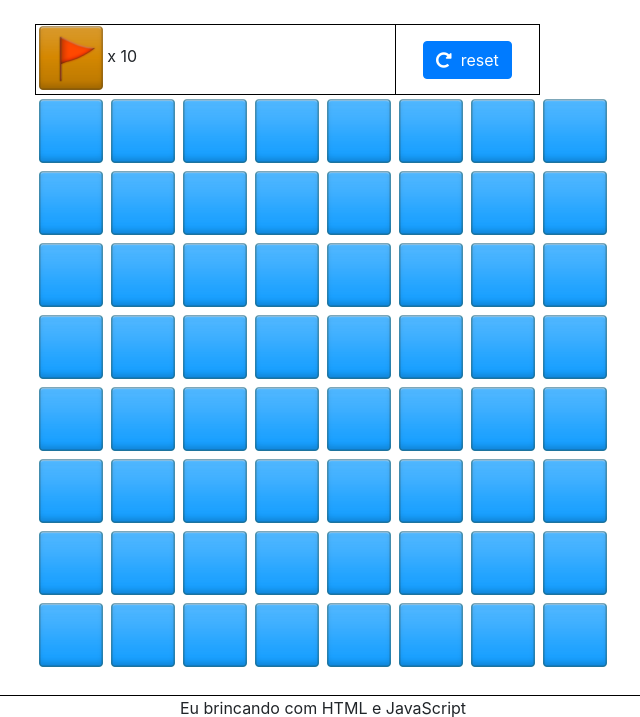
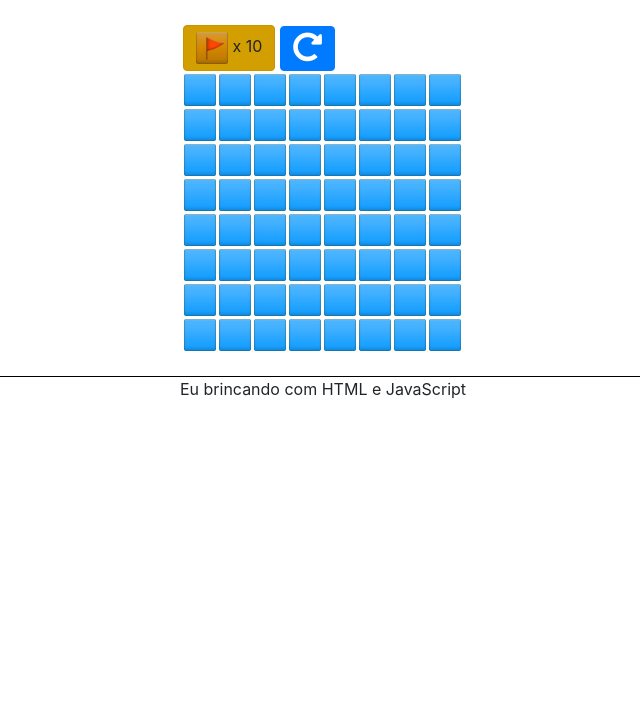
Before and after one commit to Inzpiron/inzpiron.github.io, a PHP site: page /Minado/index.html in a window 1280 px wide. Shown: the part 57-774 px from the top of the page, without its empty margins (317-957 px from the left). Run offline with PHP 8.4, Linux system fonts and the light colour scheme; some libraries are stand-ins or nearby versions.

Commit message:
Add files via upload

```diff
--- a/Minado/controller.js
+++ b/Minado/controller.js
@@ -5,8 +5,14 @@ var gameOver;
 var flagCount;
 
 function iniciaJogo() {
+    alert(getButtonFlag())
     reset();
     buildMap();
+}
+
+function getButtonFlag() {
+    var btn = document.getElementById("botaoloco");
+    return btn.checked;
 }
 
 function buildMap() {
@@ -76,7 +82,7 @@ function reset() {
                     let y = i + ii[k];
                     let x = j + jj[k];
 
-                    if (y >= 0 && y < 8 && x >= 0 && x < 7) {
+                    if (y >= 0 && y < 8 && x >= 0 && x < 8) {
                         if (mapa[y][x] === 'B')
                             cont++;
                     }
@@ -91,7 +97,7 @@ function reset() {
 
 function mouseControllerClick(td, button) {
     if(!gameOver) {
-        if (button == 0)
+        if (button == 0 && getButtonFlag() == false)
             open(td);
         else {
             putFlag(td);
@@ -113,6 +119,7 @@ function putFlag(td) {
             flagCount++;
             td.innerHTML = '<img class="content" src="sprites/flag.png">';
             flagMap[ii][jj] = true;
+            checkVictory();
         }
     }
 
@@ -191,8 +198,10 @@ function checkVictory() {
         }
     }
 
-    if(visitCount + flagCount == 8*8)
+    if(visitCount + flagCount == 8*8) {
+        gameOver = true;
         alert('Você é do caralho!');
+    }
 }
 
 function generateRandomNumber(min , max)  {
--- a/Minado/estilo.css
+++ b/Minado/estilo.css
@@ -37,9 +37,9 @@ ul, ol, li {
 }
 
 .content {
-    height: 64px;
-    width: 64px;
-    margin: 3px;
+    height: 32px;
+    width: 32px;
+    margin: 0.5px;
     transition: 0.1s;
 }
 
--- a/Minado/index.html
+++ b/Minado/index.html
@@ -25,12 +25,18 @@
 
     <table oncontextmenu="return false;" id="paidetudo" style="margin-left: auto; margin-right: auto;">
         <tr>
-            <td class = "td-loca" colspan="5" style="padding-bottom: 4px;">
-                <img onMouseDown="alert(event.button)" src="sprites/flag.png" width="64px"; style="margin-left: 2px;"><span id="flag-count"> x 10</span>
-            </td>
-            <td class = "td-loca" colspan="2" style="text-align: center">
-                <button  onclick="resetButton()" type="button" class="btn btn-primary"><i class="fas fa-redo-alt"></i>&nbsp;&nbsp;reset</button>
-            </td>
+            <td colspan="8">
+                <div class="btn-group-toggle" data-toggle="buttons" style="display: inline-block;">
+                    <label class="btn btn-warning active">
+                        <input id="botaoloco" type="checkbox" autocomplete="off">
+                        <img src="sprites/flag.png" width="32px;">
+                        <span id="flag-count">&nbsp;x 10</span>
+                    </label>
+                </div>
+                <button  onclick="resetButton()" type="button" class="btn btn-primary" style="display: inline-block;">
+                    <i style="font-size: 1.85em" class="fas fa-redo-alt"></i>
+                </button>
+            <td>
         </tr>
 
     </table>
```
